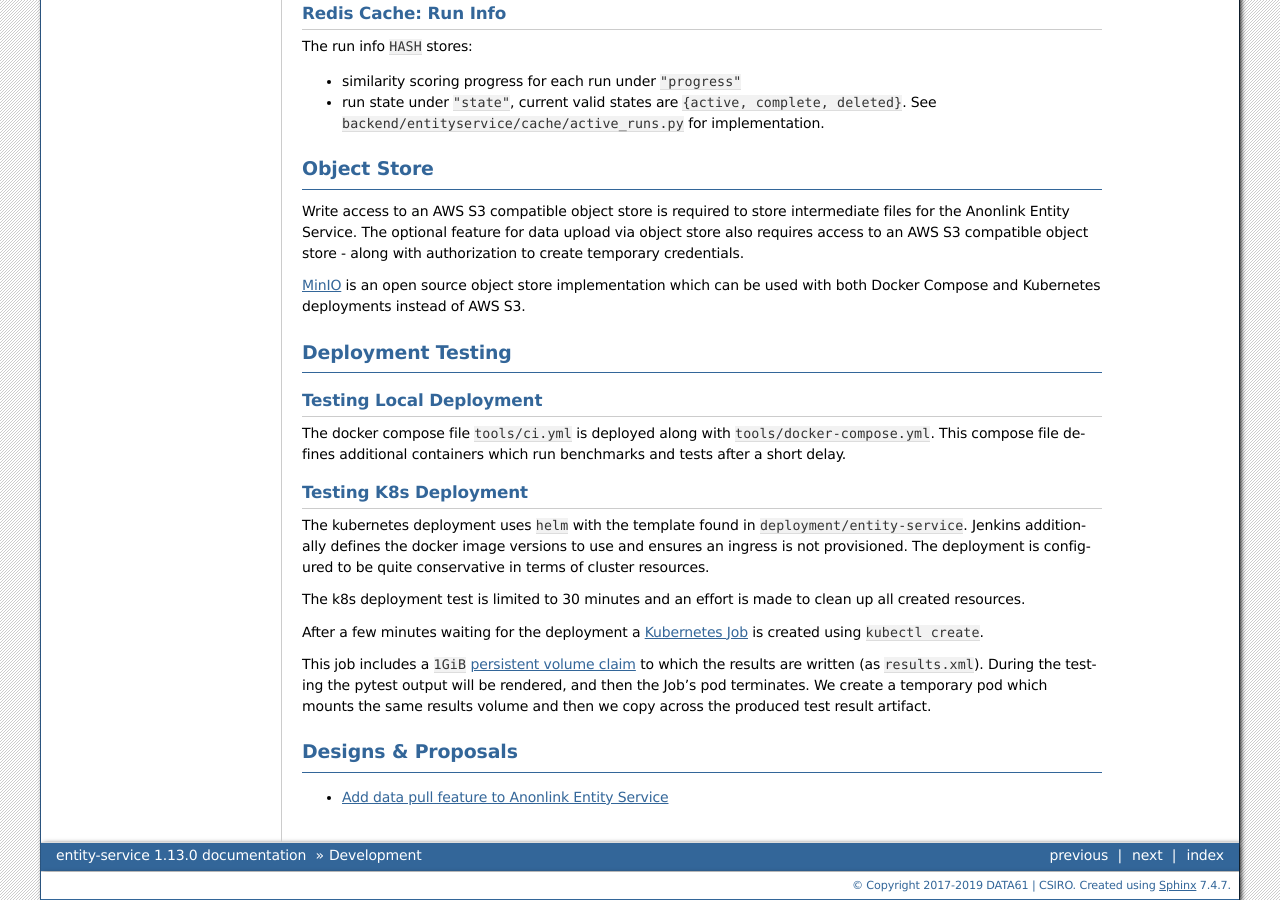
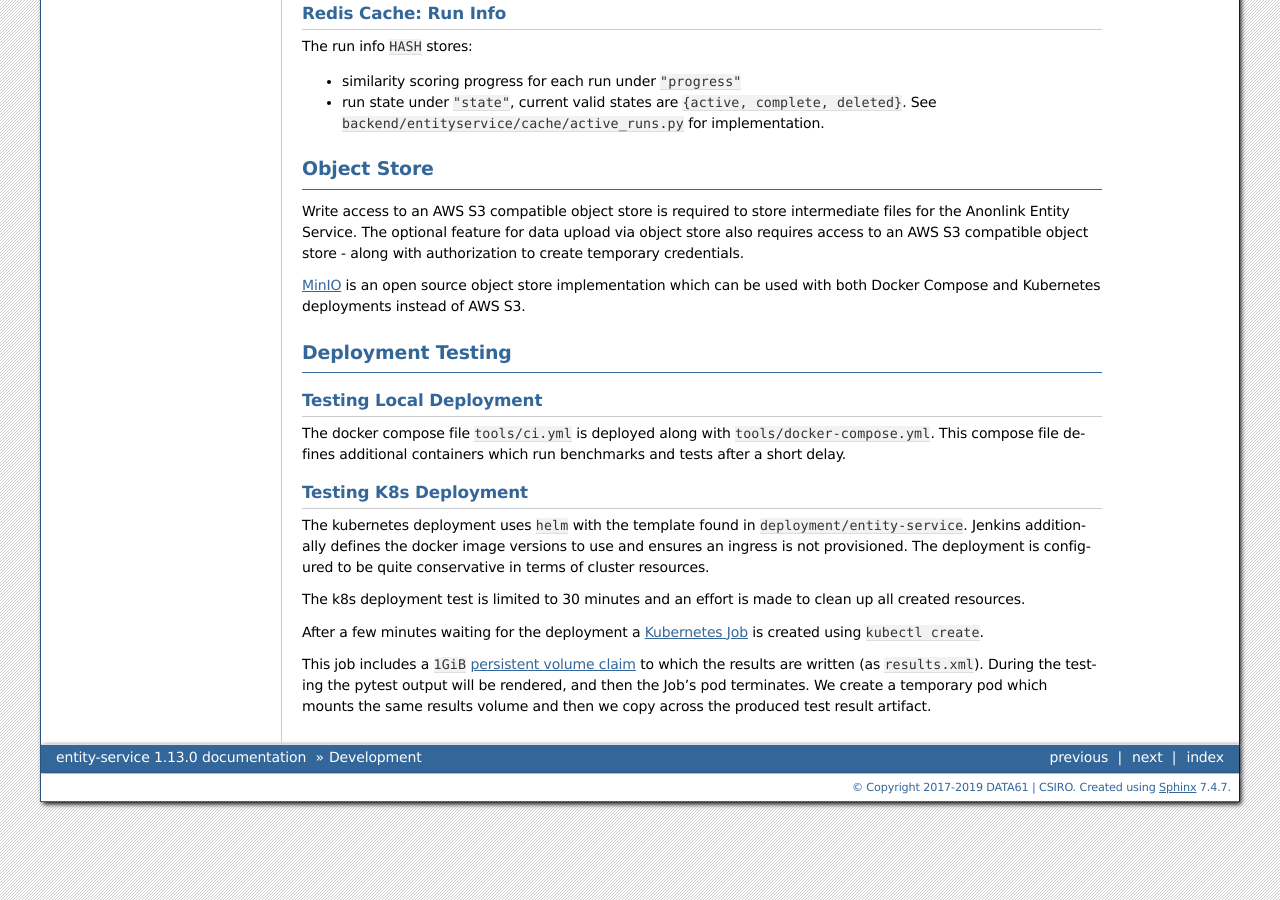
Before and after one commit to data61/anonlink-entity-service, a Sphinx documentation site: the page built from docs/development.rst, in a window 1280 px wide and 900 px high, scrolled down 1369 px. Built offline with Sphinx 7.4.7, drawn with Linux system fonts in a browser that asks for light colours; formulas are drawn with MathJax 3; pages that are not in the unit, such as notebooks, are missing from menus.

Commit message:
Remove extra markdown sphinx plugin

```diff
--- a/docs/conf.py
+++ b/docs/conf.py
@@ -41,8 +41,7 @@
     'sphinx.ext.githubpages',
     'IPython.sphinxext.ipython_console_highlighting',
     'sphinxcontrib.redoc',
-    'nbsphinx',
-    'recommonmark'
+    'nbsphinx'
 ]
 
 # Add any paths that contain templates here, relative to this directory.
--- a/docs/development.rst
+++ b/docs/development.rst
@@ -140,11 +140,3 @@
 to which the results are written (as ``results.xml``). During the testing the pytest output will be rendered,
 and then the Job's pod terminates. We create a temporary pod which mounts the same results volume and then we copy
 across the produced test result artifact.
-
-Designs & Proposals
--------------------
-
-.. toctree::
-   :maxdepth: 1
-
-   designs/anonlink-upload-data-plan
--- a/docs/doc-requirements.txt
+++ b/docs/doc-requirements.txt
@@ -2,4 +2,3 @@
 sphinxcontrib-redoc
 nbsphinx
 ipython
-recommonmark
```
